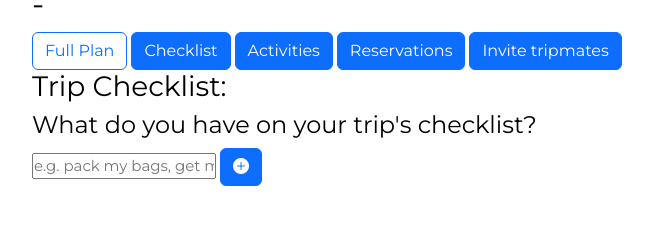
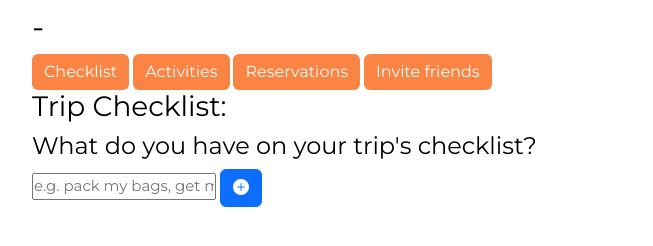
Before and after one commit to rdpfeifle/Travel-web-app, a Flask app: template templates/details.html in a window 1280 px wide. Shown: the part 220-466 px from the top of the page, without its empty margins (50-703 px from the left). Run offline with Flask 3, Linux system fonts and the light colour scheme; the template is opened without the code that fills it, so the values that code supplies are empty; the visitor is signed in with stand-in values (Sample User, id 1); some libraries are stand-ins or nearby versions.

Commit message:
modified and added some styles to trip details page

```diff
--- /dev/null
+++ b/static/css/details.css
@@ -0,0 +1,20 @@
+/* TRIP DETAILS PAGE */
+
+:root {
+  --orange: #fa8443;
+  --light-blue: #e2f6fc;
+  --main-blue: #70c8df;
+  --white-color: #fff;
+  --black-color: #000;
+  --hover-color: #f56b21;
+  --light-orange: #fde1d2;
+}
+
+#details-btns {
+  background-color: var(--orange);
+  border: none;
+}
+
+#details-btns:hover {
+  background-color: var(--hover-color);
+}
--- a/templates/details.html
+++ b/templates/details.html
@@ -1,13 +1,17 @@
 {% extends 'base.html' %}
 
 {% block title %}Trip Details | Tripaholics{% endblock %}
+
+{% block head %}
+<link rel="stylesheet" href="/static/css/details.css">
+{% endblock %}
 
 {% block body %}
 
 
 {% if "user_id" in session %}
 
-<br>
+<br><br>
 
 <a href="/my-trips" class="p-3">
     <svg xmlns="http://www.w3.org/2000/svg" width="1.85em" height="1.85em" fill="currentColor" class="bi bi-arrow-left-circle-fill" viewBox="0 0 16 16" id="left-arrow-icon">
@@ -30,14 +34,12 @@
     <div class="row">
         <div class="col-12">
 
-            <!-------------------- Full Plan -------------------->
-            <button type="button" class="btn btn-outline-primary">Full Plan</button>
+            <!-------------------- Checklist -------------------->
+            <a href="#checklist" class="btn btn-primary" id="details-btns">Checklist</a>
 
 
-            <a href="#link" class="btn btn-primary" role="button">Checklist</a>
-
             <!-------------------- Add Activity - Button trigger modal -------------------->
-            <button type="button" class="btn btn-primary" data-bs-toggle="modal" data-bs-target="#add-activity">
+            <button type="button" class="btn btn-primary" data-bs-toggle="modal" data-bs-target="#add-activity" id="details-btns">
                 Activities
             </button>
 
@@ -73,13 +75,13 @@
                                         <div class="col">
                                             <div class="mb-3">
                                                 <select class="form-select" name="activity_type" id="activity-type" required>
-                                                    <option value="select-reservation" selected disabled>Activity Type</option>
-                                                    <option value="Rental Car">Rental Car</option>
-                                                    <option value="Flight">Flight</option>
-                                                    <option value="train">Train</option>
-                                                    <option value="Bus">Bus</option>
-                                                    <option value="Hotel">Hotel</option>
-                                                    <option value="Airbnb">Airbnb</option>
+                                                    <option value="select-reservation" selected disabled>Category</option>
+                                                    <option value="City Tour">Guided Tour</option>
+                                                    <option value="Arts & Culture">Arts & Culture</option>
+                                                    <option value="Food & Drink">Food & Drink</option>
+                                                    <option value="Outdoor Activities">Outdoor Activities</option>
+                                                    <option value="Sports">Sports</option>
+                                                    <option value="National Parks">National Parks</option>
                                                     <option value="Other">Other</option>
                                             </select>
                                             </div>
@@ -136,7 +138,7 @@
 
 
             <!-------------------- Add Reservation - Button trigger modal -------------------->
-            <button type="button" class="btn btn-primary reservation-modal" data-bs-toggle="modal" data-bs-target="#reservations">
+            <button type="button" class="btn btn-primary reservation-modal" data-bs-toggle="modal" data-bs-target="#reservations" id="details-btns">
                 Reservations
             </button>
 
@@ -232,8 +234,8 @@
 
 
                         <!-------------------- Add Trip Mate - Button trigger modal -------------------->
-                        <button type="button" class="btn btn-primary" data-bs-toggle="modal" data-bs-target="#inviteFriends">
-                            Invite tripmates
+                        <button type="button" class="btn btn-primary" data-bs-toggle="modal" data-bs-target="#inviteFriends" id="details-btns">
+                            Invite friends
                         </button>
 
                         <!-- Modal -->
@@ -247,7 +249,7 @@
                                 </div>
 
                                 <div class="modal-body">
-                                Your friends will be able to see and edit the trip.
+                                Invite your friend to join this trip to {{ trip.destination }}.
 
                                 {% if "user_id" in session %}
                                     <form action="/invite-friend" method="post">
@@ -277,7 +279,7 @@
 
     <!------------------------------- Checklist goes here ------------------------------->
 
-    <div class="container">
+    <div class="container" id="checklist">
         <div class="row">
             <h3>Trip Checklist:</h3>
             <h4>What do you have on your trip's checklist?</h4>
@@ -286,7 +288,7 @@
                 <input type="hidden" name="trip_id" value="{{trip.trip_id}}">
                 <input type="text" name="task_title" id="add-new-task-input" placeholder="e.g. pack my bags, get my passport, etc." required />
 
-                <button id="add-task-submit" type="submit" class="btn btn-primary">
+                <button id="add-task-submit" type="submit" class="btn btn-primary" id="details-btns">
                     <i class="bi bi-plus-circle-fill"></i>
                 </button>
 
```
